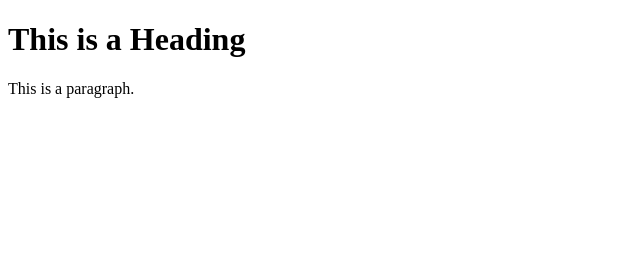
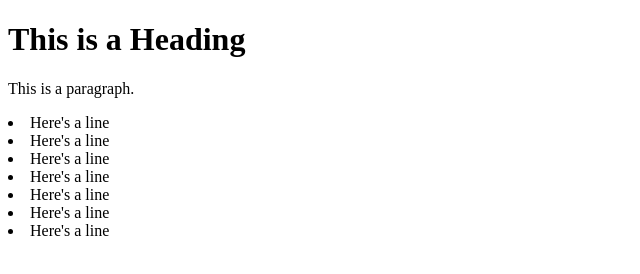
Before and after one commit to nickaroo747/practicefiles, a plain HTML site: page index.html in a window 1280 px wide. Shown: the whole page, without its empty margins (0-640 px from the left). Drawn offline with Linux system fonts and the light colour scheme.

Commit message:
ready to upload

```diff
--- a/index.html
+++ b/index.html
@@ -7,6 +7,13 @@
 
 <h1>This is a Heading</h1>
 <p>This is a paragraph.</p>
+<li>Here's a line</li>
+<li>Here's a line</li>
+<li>Here's a line</li>
+<li>Here's a line</li>
+<li>Here's a line</li>
+<li>Here's a line</li>
+<li>Here's a line</li>
 
 </body>
 </html>
```
Also changed, not shown: 1 other file.
